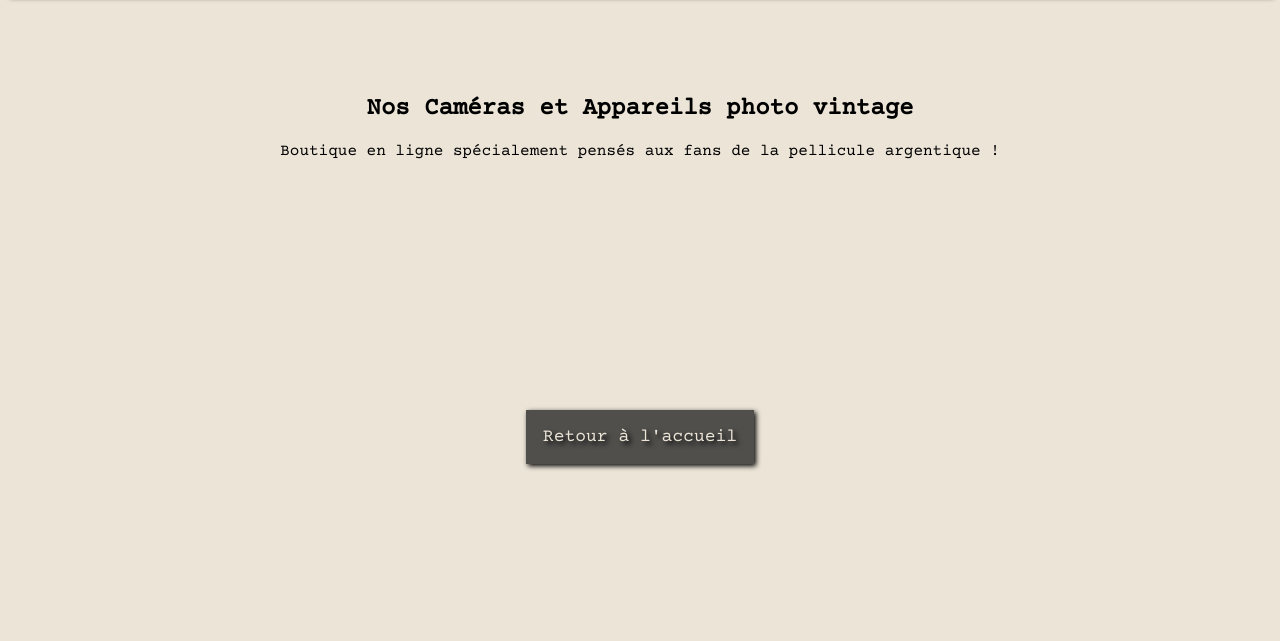
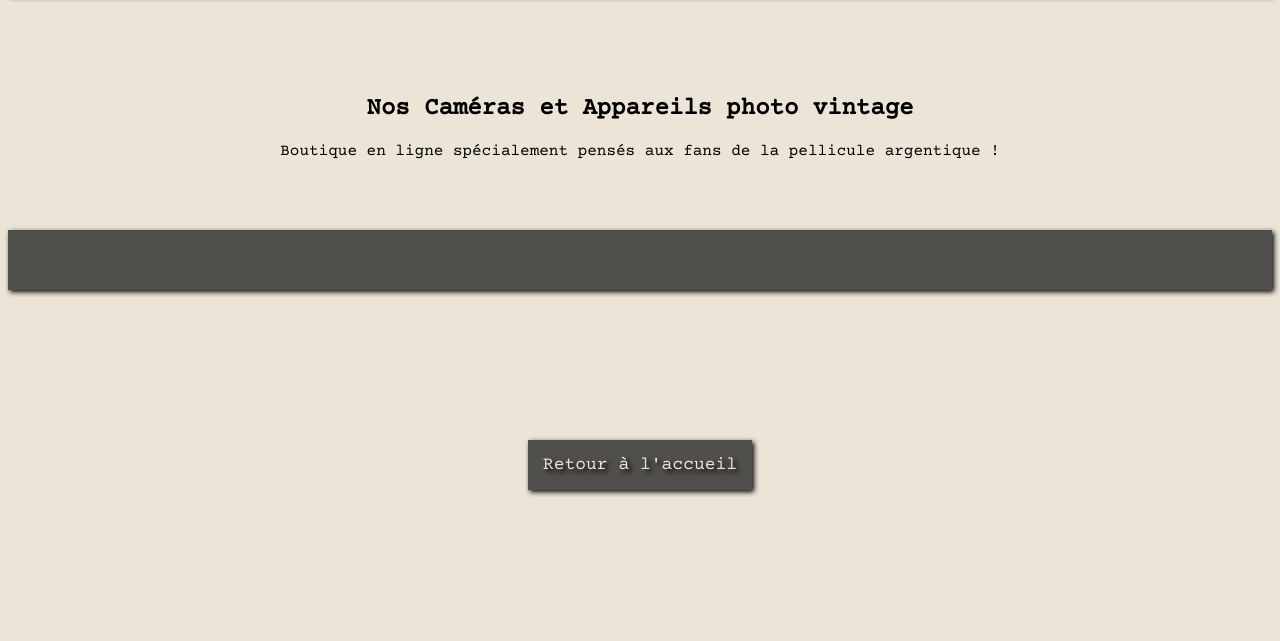
Before and after one commit to AdrGia/BoulangerAdrien_5_09082021, a plain HTML site: page Frontend/produit.html in a window 1280 px wide. Shown: the part 159-800 px from the top of the page. Drawn offline with nearby package versions, Linux system fonts and the light colour scheme; no server answers.

Commit message:
css + js produit

```diff
--- a/Frontend/css/style.css
+++ b/Frontend/css/style.css
@@ -108,19 +108,37 @@ span {
 	text-shadow: 3px 3px 5px black;
 }
 
+.page_product {
 
+	border: 5px solid #504F4C;
+	background-color: #504F4C;
+	color: #EBE4D7;
+	box-shadow: 2px 2px 5px black;
+	text-shadow: 3px 3px 5px black;
+	text-align: center;
+	margin-top: 70px;
+	padding-bottom: 50px;
+}
+
+button {
+
+	margin-top: 70px;
+	width: 150px;
+	height: 50px;
+	background-color: #EBE4D7;
+}
 
 .back {
 
 	display: flex;
 	justify-content: center;
 	margin-bottom: 150px;
-	margin-top: 250px;
+	margin-top: 150px;
 }
 
 .button-return {
 
-	border: 2px solid #504F4C;
+
 	background-color: #504F4C;
 	color: #EBE4D7;
 	box-shadow: 2px 2px 5px black;
```
Also changed, not shown: Frontend/produit.html (+2 -1 lines).
